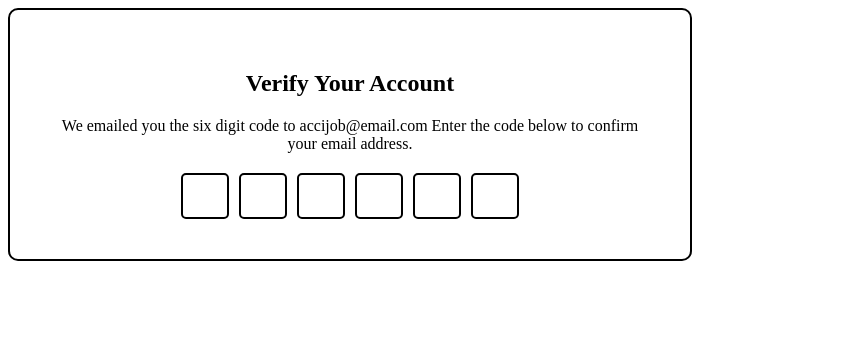
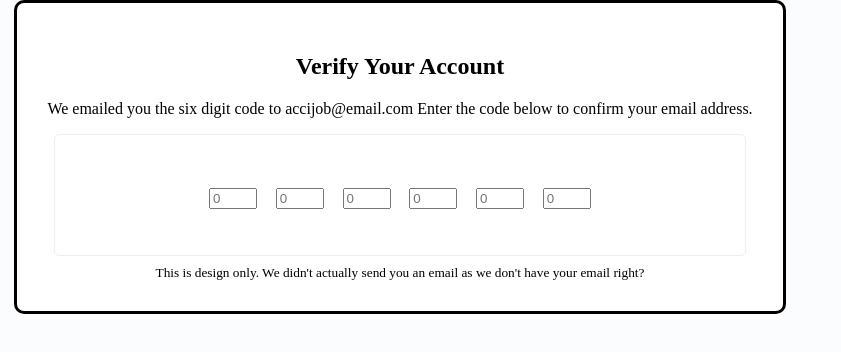
Before and after one commit to acciojob/OTP-Arpit-Jaiswal20, a website: page main.html in a window 1280 px wide. Shown: the whole page, without its empty margins (0-841 px from the left). Drawn offline with Linux system fonts and the light colour scheme.

Commit message:
created a submission

```diff
--- a/main.html
+++ b/main.html
@@ -12,14 +12,16 @@
 		<h2 id="verification_heading">Verify Your Account</h2>
 		<p id="verification_subtext">We emailed you the six digit code to accijob@email.com Enter the code below to confirm your email address.</p>
 		<div class="code-container">
-			<input type="text" class="code" maxlength="1">
-			<input type="text" class="code" maxlength="1">
-			<input type="text" class="code" maxlength="1">
-			<input type="text" class="code" maxlength="1">
-			<input type="text" class="code" maxlength="1">
-			<input type="text" class="code" maxlength="1">
+			<input type="number" class="code" id="code-1" placeholder='0' min='0' max ='9' required >
+			<input type="number" class="code" id="code-2" placeholder='0' min='0' max ='9' required >
+			<input type="number" class="code" id="code-3" placeholder='0' min='0' max ='9' required >
+			<input type="number" class="code" id="code-4" placeholder='0' min='0' max ='9' required >
+			<input type="number" class="code" id="code-5" placeholder='0' min='0' max ='9' required >
+			<input type="number" class="code" id="code-6" placeholder='0' min='0' max ='9' required >
+		</div>
 
-		</div>
+		<small class = "info">This is design only. We didn't actually send you an email as we don't have your email right?</small>
+
 	</div>
     <script type="text/javascript" src="./script.js">
 </script>
--- a/script.js
+++ b/script.js
@@ -1,4 +1,6 @@
         const codes = document.querySelectorAll(".code");
+
+		// codes[0].focus()
 
         codes.forEach((input, index) => {
             input.addEventListener("input", (e) => {
--- a/styles.css
+++ b/styles.css
@@ -1,25 +1,41 @@
+
+	body{
+		background-color : #fbfcfe;
+		display:flex;
+		align-content : center;
+		justify-content: center;
+		/* height : 50vh; */
+		width  : 100vh;
+		overflow : hidden;
+		margin : 0;
+	}
 
        .container {
+		   background-color : #fff;
+		   border-radius: 10px;
+	border : 3px #000 solid;
     text-align: center;
     background: #ffffff;
-    padding: 40px;
-    border-radius: 10px;
-	border : 2px solid black;
-    width: 600px;
+    padding: 30px;
+
+    max-width: 1000px;
 }
 
 
         .code-container {
-            display: flex;
-            justify-content: center;
-            gap: 10px;
-            margin-top: 20px;
+			border-radius : 5px;
+			font-size : 75px;
+			height:120px;
+			/* width : 100px; */
+			margin: 1%;
+			border : 1px solid #eee;
+			text-align : center;
+			font-weight : 300;
+
         }
-        .code {
-            width: 40px;
-            height: 40px;
-            text-align: center;
-            font-size: 20px;
-            border: 2px solid #000;
-            border-radius: 5px;
+        .code valid {
+
+		border-color : #3498db;
+					box-shadow: 0 10px 10px -5px  rgba(0,0,0,0.25);
+
         }
```
